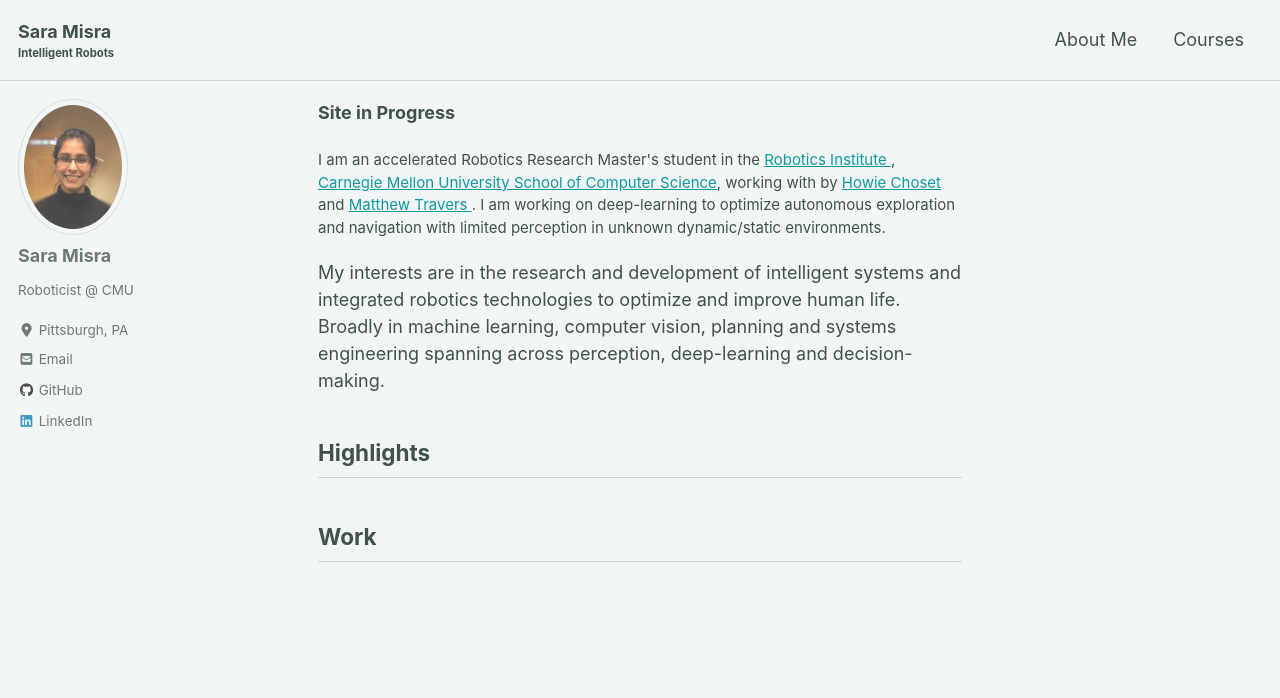
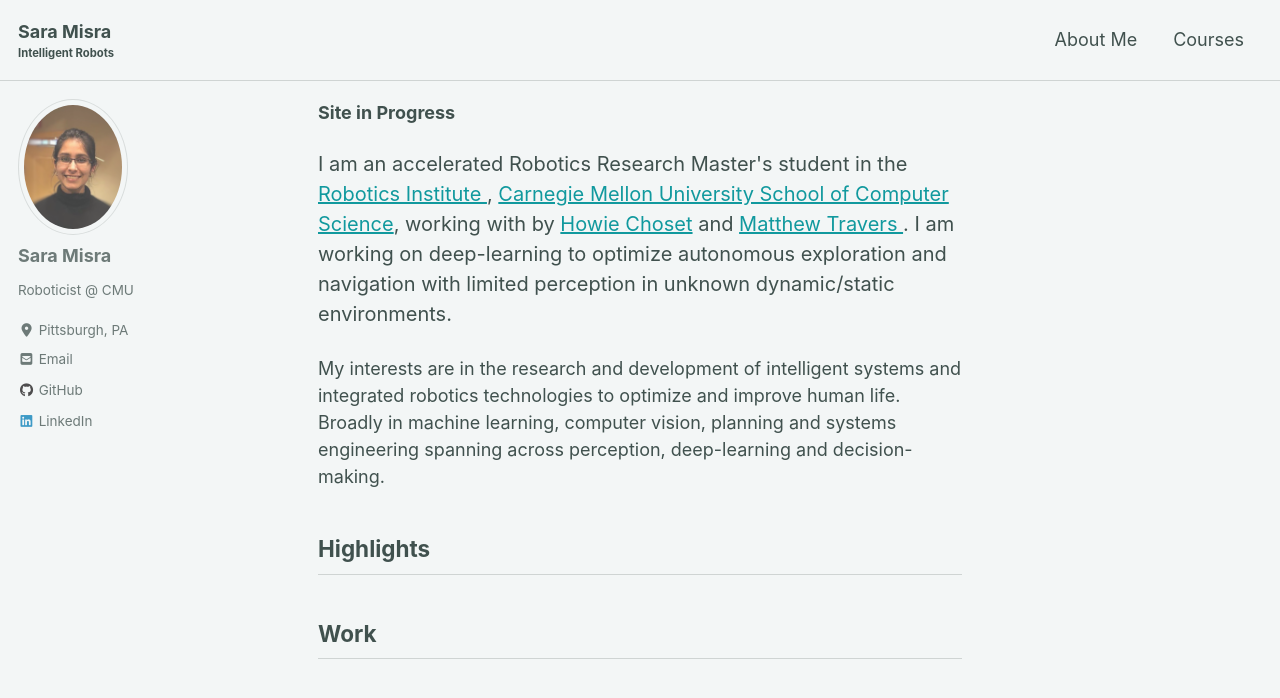
Before and after one commit to saram1sra/saram1sra.github.io, a Jekyll site: the page built from index.html, in a window 1280 px wide and 900 px high. Shown: the top 698 px of the window. Built offline with Jekyll 4.4.1, drawn with Linux system fonts in a browser that asks for light colours; cached includes are drawn as plain includes; nearby versions of some CDN libraries; the list of posts is cut into pages by our own code.

Commit message:
experimenting with fonts

```diff
--- a/index.html
+++ b/index.html
@@ -5,7 +5,7 @@
 
 <p><b>Site in Progress</b></p>
 
-<p style="font-size:15px">
+<p style="font-size:20px">
 
 I am an accelerated Robotics Research Master's student in the <a href='https://www.ri.cmu.edu/'>Robotics Institute </a>,
 <a href='https://www.cs.cmu.edu/'>Carnegie Mellon University School of Computer Science</a>,
```
